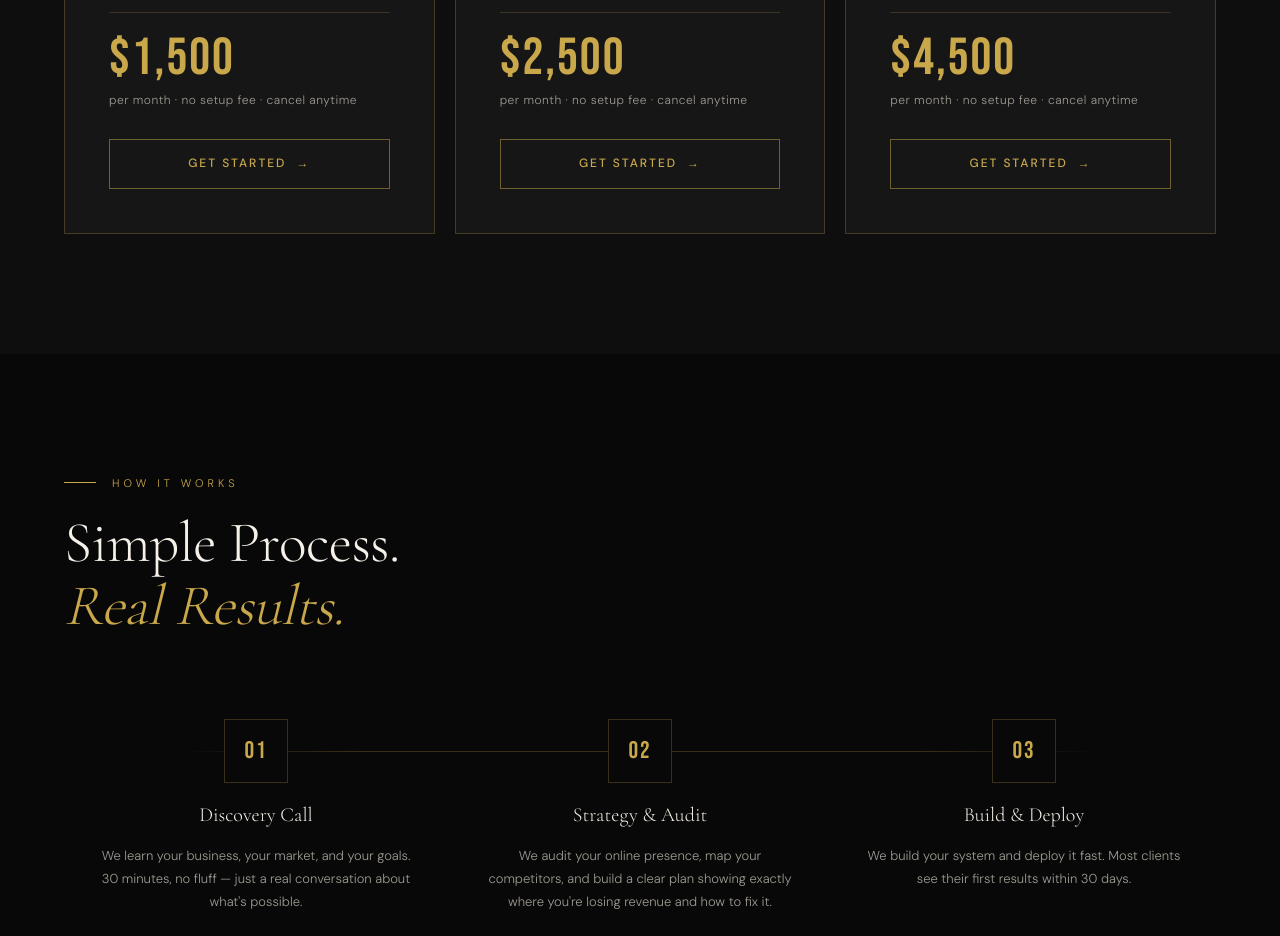
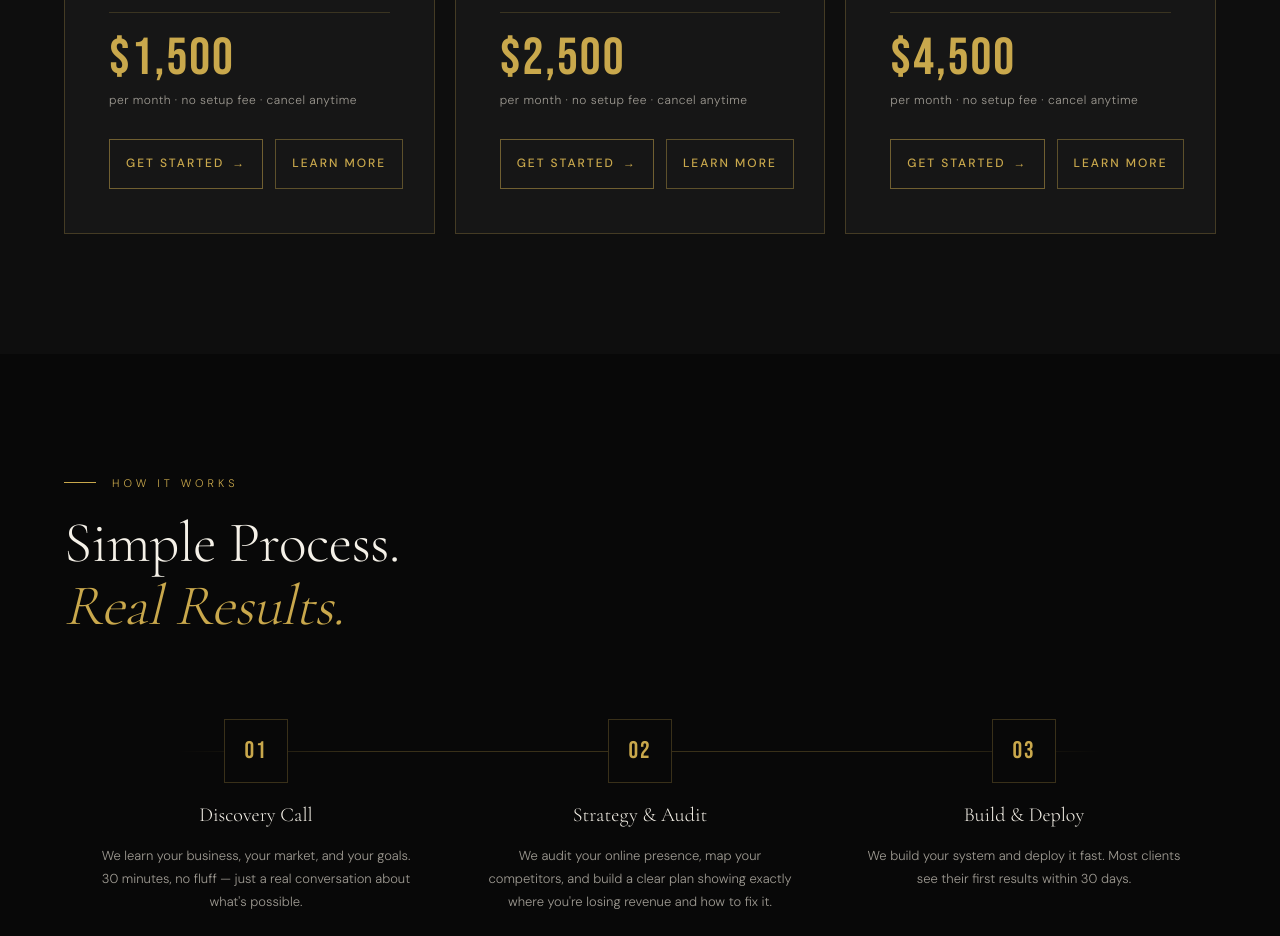
Before and after one commit to clarsol/clarion_solutions, a Next.js app: page / in a window 1280 px wide. Shown: the part 1480-2416 px from the top of the page. Built offline with nearby package versions, Linux system fonts and the light colour scheme.

Commit message:
condesning

```diff
--- a/src/app/globals.css
+++ b/src/app/globals.css
@@ -158,6 +158,13 @@ input, textarea {
   .section-pad { padding: 80px 5%; }
   .process-grid { grid-template-columns: 1fr !important; }
   .footer-grid { grid-template-columns: 1fr !important; }
+  .card-btn-row { flex-direction: column !important; }
+}
+
+.card-btn-row {
+  display: flex;
+  flex-direction: row;
+  gap: 12px;
 }
 
 /* ── HOVER UTILITIES ── */
--- a/src/components/ServicesPricingSection.jsx
+++ b/src/components/ServicesPricingSection.jsx
@@ -10,6 +10,7 @@ const services = [
     desc: "Automated lead capture, missed call text-back, follow-up sequences, and appointment reminders. Never miss another lead.",
     price: "$1,500",
     priceNote: "per month · no setup fee · cancel anytime",
+    href: "/services/ai-automation",
   },
   {
     num: "02",
@@ -17,6 +18,7 @@ const services = [
     desc: "Everything in AI Foundation plus full local SEO management, Google Business Profile optimization, and monthly performance reporting.",
     price: "$2,500",
     priceNote: "per month · no setup fee · cancel anytime",
+    href: "/services/local-seo",
   },
   {
     num: "03",
@@ -24,6 +26,7 @@ const services = [
     desc: "The complete Clarion stack — AI automation, local SEO, content production, and media. Built to dominate your market.",
     price: "$4,500",
     priceNote: "per month · no setup fee · cancel anytime",
+    href: "/services/ai-workflows",
   },
 ];
 
@@ -128,16 +131,17 @@ function ServiceCard({ service, delay }) {
         {service.priceNote}
       </div>
 
-      {/* CTA */}
+      {/* CTA buttons */}
+      <div className="card-btn-row">
         <button
           onClick={() => window.dispatchEvent(new CustomEvent("openContactModal"))}
           style={{
             display: "flex",
             alignItems: "center",
             justifyContent: "center",
-          gap: "10px",
-          width: "100%",
-          padding: "14px 24px",
+            gap: "8px",
+            flex: 1,
+            padding: "14px 16px",
             fontFamily: "var(--font-dm-sans)",
             fontSize: "12px",
             fontWeight: 500,
@@ -149,10 +153,39 @@ function ServiceCard({ service, delay }) {
             cursor: "pointer",
             transition: "background 0.25s, color 0.25s",
             minHeight: "44px",
+            whiteSpace: "nowrap",
           }}
         >
           Get Started <span aria-hidden="true">→</span>
         </button>
+        <a
+          href={service.href}
+          style={{
+            display: "flex",
+            alignItems: "center",
+            justifyContent: "center",
+            gap: "8px",
+            flex: 1,
+            padding: "14px 16px",
+            fontFamily: "var(--font-dm-sans)",
+            fontSize: "12px",
+            fontWeight: 500,
+            letterSpacing: "2px",
+            textTransform: "uppercase",
+            background: "transparent",
+            color: "#C9A84C",
+            border: "1px solid rgba(201,168,76,0.4)",
+            textDecoration: "none",
+            transition: "border-color 0.25s, color 0.25s",
+            minHeight: "44px",
+            whiteSpace: "nowrap",
+          }}
+          onMouseEnter={e => { e.currentTarget.style.borderColor = "#C9A84C"; }}
+          onMouseLeave={e => { e.currentTarget.style.borderColor = "rgba(201,168,76,0.4)"; }}
+        >
+          Learn More
+        </a>
+      </div>
     </div>
   );
 }
```
Lines whose indentation alone changed are shown as unchanged.
